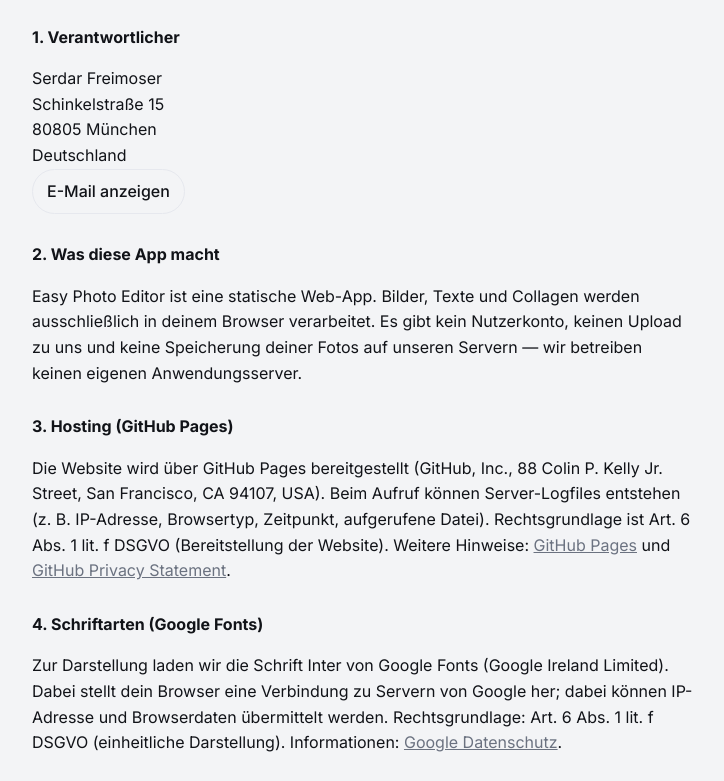
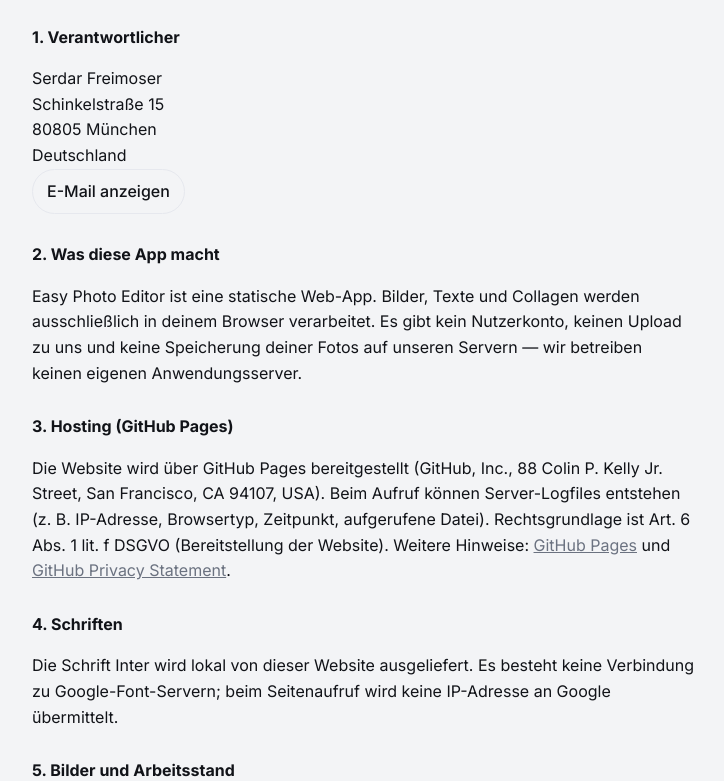
Before and after one commit to freimoser/easy-photo-editor, a website built with Vite: page datenschutz.html in a window 1280 px wide. Shown: the part 170-951 px from the top of the page, without its empty margins (276-1000 px from the left). Built offline with nearby package versions, Linux system fonts and the light colour scheme.

Commit message:
Self-host Inter via Fontsource
Remove fonts.googleapis.com / fonts.gstatic.com links from all pages and update the privacy text to describe local font delivery.

```diff
--- a/datenschutz.html
+++ b/datenschutz.html
@@ -5,12 +5,6 @@
     <meta name="viewport" content="width=device-width, initial-scale=1.0" />
     <meta name="robots" content="noindex, nofollow" />
     <title>Datenschutz · Easy Photo Editor</title>
-    <link rel="preconnect" href="https://fonts.googleapis.com" />
-    <link rel="preconnect" href="https://fonts.gstatic.com" crossorigin />
-    <link
-      href="https://fonts.googleapis.com/css2?family=Inter:wght@400;500;600;700&display=swap"
-      rel="stylesheet"
-    />
     <link rel="stylesheet" href="/src/style.css" />
   </head>
   <body>
@@ -48,13 +42,11 @@
         <a href="https://docs.github.com/en/site-policy/privacy-policies/github-privacy-statement" rel="noopener noreferrer" target="_blank">GitHub Privacy Statement</a>.
       </p>
 
-      <h2>4. Schriftarten (Google Fonts)</h2>
+      <h2>4. Schriften</h2>
       <p>
-        Zur Darstellung laden wir die Schrift Inter von Google Fonts
-        (Google Ireland Limited). Dabei stellt dein Browser eine Verbindung zu Servern
-        von Google her; dabei können IP-Adresse und Browserdaten übermittelt werden.
-        Rechtsgrundlage: Art. 6 Abs. 1 lit. f DSGVO (einheitliche Darstellung).
-        Informationen: <a href="https://policies.google.com/privacy" rel="noopener noreferrer" target="_blank">Google Datenschutz</a>.
+        Die Schrift Inter wird lokal von dieser Website ausgeliefert. Es besteht keine
+        Verbindung zu Google-Font-Servern; beim Seitenaufruf wird keine IP-Adresse an
+        Google übermittelt.
       </p>
 
       <h2>5. Bilder und Arbeitsstand</h2>
--- a/package.json
+++ b/package.json
@@ -9,6 +9,7 @@
     "preview": "vite preview"
   },
   "dependencies": {
+    "@fontsource-variable/inter": "^5.3.0",
     "konva": "^9.3.22"
   },
   "devDependencies": {
--- a/src/style.css
+++ b/src/style.css
@@ -1,3 +1,5 @@
+@import '@fontsource-variable/inter/wght.css';
+
 :root {
   --bg: #f3f4f6;
   --bg-2: #ffffff;
@@ -14,7 +16,7 @@
   --danger-soft: #fdecec;
   --shadow: 0 10px 30px rgba(17, 19, 24, 0.06);
   --radius: 12px;
-  font-family: Inter, system-ui, sans-serif;
+  font-family: 'Inter Variable', Inter, system-ui, sans-serif;
   color-scheme: light;
 }
 
```
Also changed, not shown: app.html (+0 -6 lines), artikel.html (+0 -6 lines), impressum.html (+0 -6 lines), index.html (+0 -6 lines), ueber-mich.html (+0 -6 lines), 1 other file.
